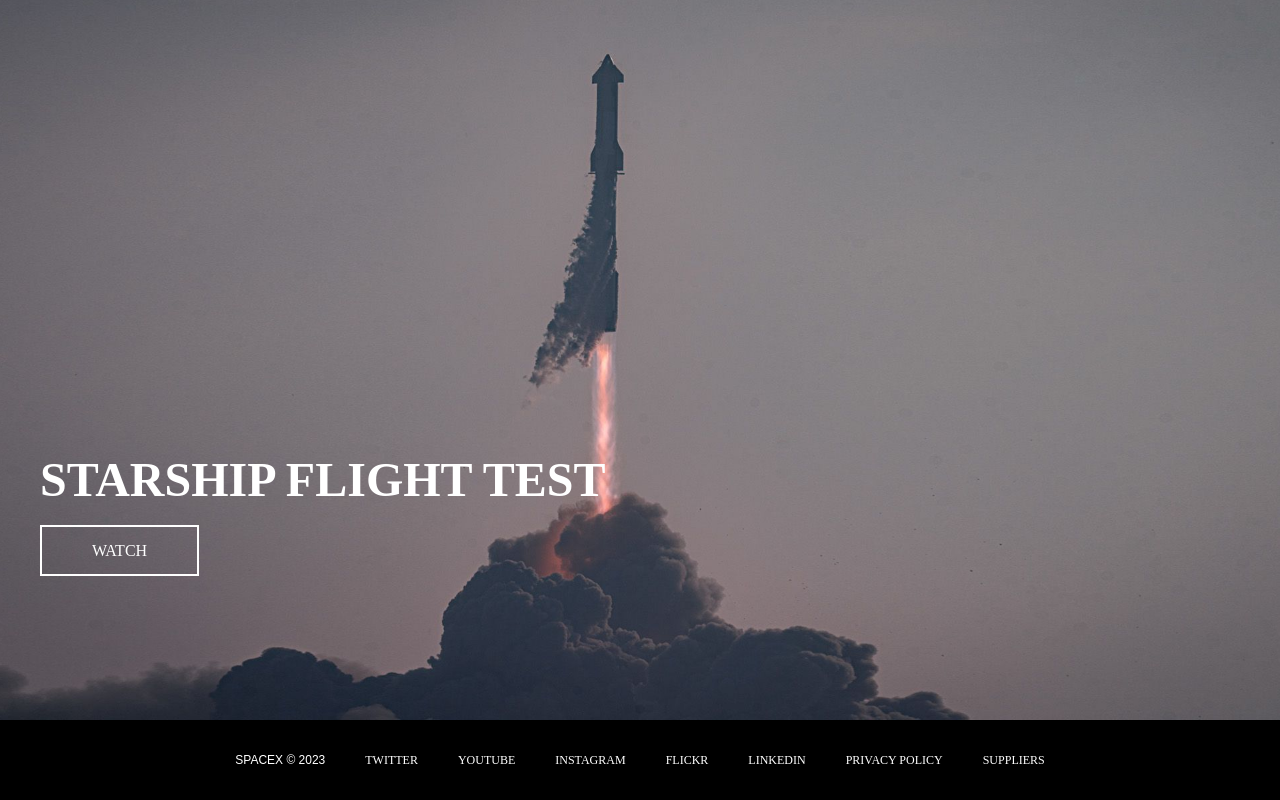
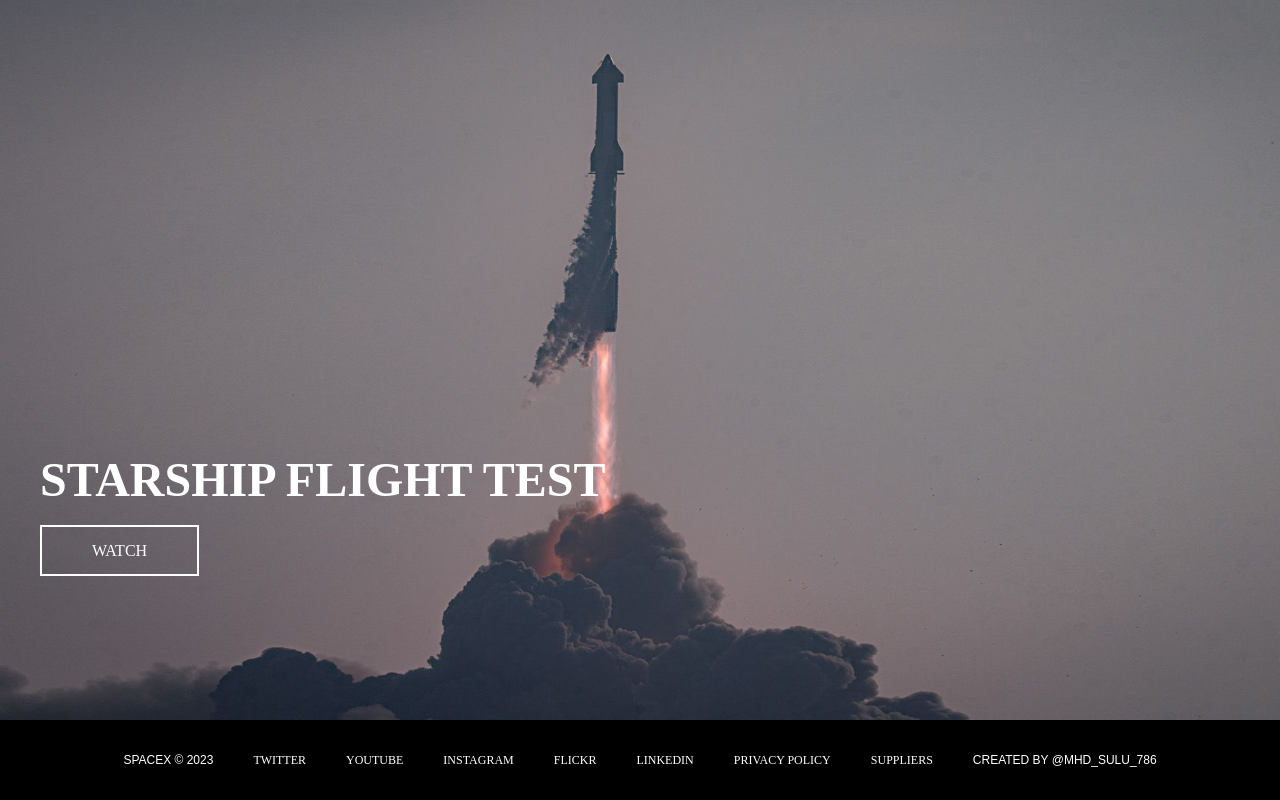
Before and after one commit to mhd-sulu-786/SpaceX, a plain HTML site: page index.html in a window 1280 px wide. Shown: the part 2480-3280 px from the top of the page. Drawn offline with Linux system fonts and the light colour scheme; a web font is replaced by a local one.

Commit message:
Update index.html

```diff
--- a/index.html
+++ b/index.html
@@ -111,6 +111,7 @@
         <a href="https://www.linkedin.com/company/spacex" target="_blank">LINKEDIN</a>
         <a href="https://www.spacex.com/media/privacy_policy_spacex.pdf" target="_blank">PRIVACY POLICY</a>
         <a href="https://www.spacex.com/supplier/" target="_blank">SUPPLIERS</a>
+        <span>created by @mhd_sulu_786</span>
     </footer>
 
 </body>
```
